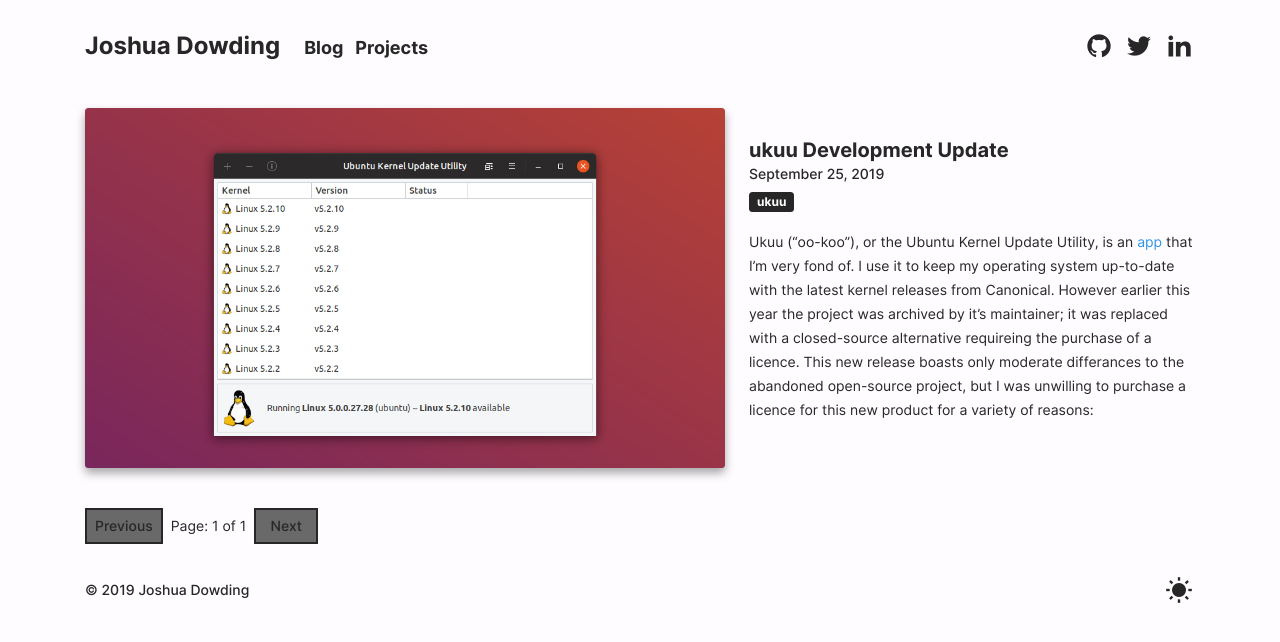
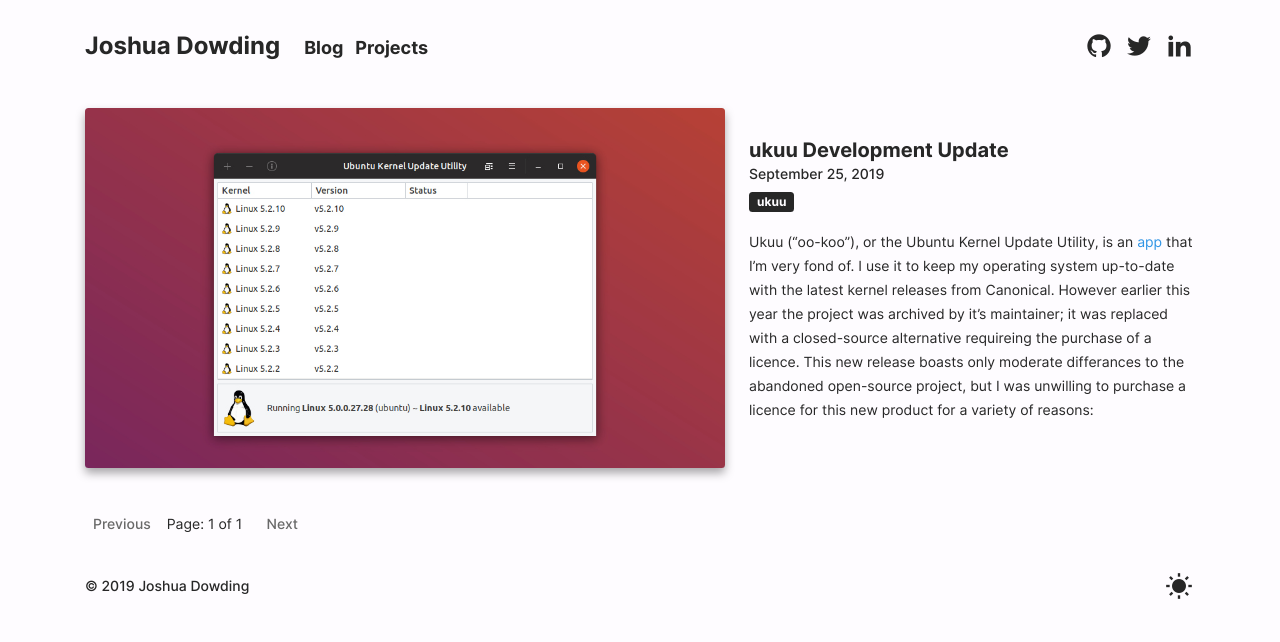
Before and after one commit to joshuadowding/jdowding.me, a Jekyll site: the page built from index.html, in a window 1280 px wide. Shown: the top 642 px of the page. Built offline with Jekyll 4.4.1, drawn with Linux system fonts in a browser that asks for light colours; the list of posts is cut into pages by our own code.

Commit message:
css: remove borders and backgrounds from buttons

```diff
--- a/css/main.scss
+++ b/css/main.scss
@@ -125,21 +125,21 @@
         font-weight: 500;
         color: var(--colour-text);
         padding: 4px 8px;
-        border: 2px solid var(--colour-background-invert);
+        //border: 2px solid var(--colour-background-invert);
         min-width: 64px;
         text-align: center;
 
         &.button-disabled {
-          background-color: var(--colour-button-disabled);
+          color: var(--colour-button-disabled);
           cursor: default;
 
           &:hover {
-            background-color: var(--colour-button-disabled);
+            color: var(--colour-button-disabled);
           }
         }
 
         &:hover {
-          background-color: $colour-text-highlight;
+          color: $colour-text-highlight;
           //@include transition-colour-text-highlight(0.1s);
         }
       }
@@ -196,21 +196,21 @@
         font-weight: 500;
         color: var(--colour-text);
         padding: 4px 8px;
-        border: 2px solid var(--colour-background-invert);
+        //border: 2px solid var(--colour-background-invert);
         min-width: 64px;
         text-align: center;
 
         &.button-disabled {
-          background-color: var(--colour-button-disabled);
+          color: var(--colour-button-disabled);
           cursor: default;
 
           &:hover {
-            background-color: var(--colour-button-disabled);
+            color: var(--colour-button-disabled);
           }
         }
 
         &:hover {
-          background-color: $colour-text-highlight;
+          color: $colour-text-highlight;
           //@include transition-colour-text-highlight(0.1s);
         }
       }
```
